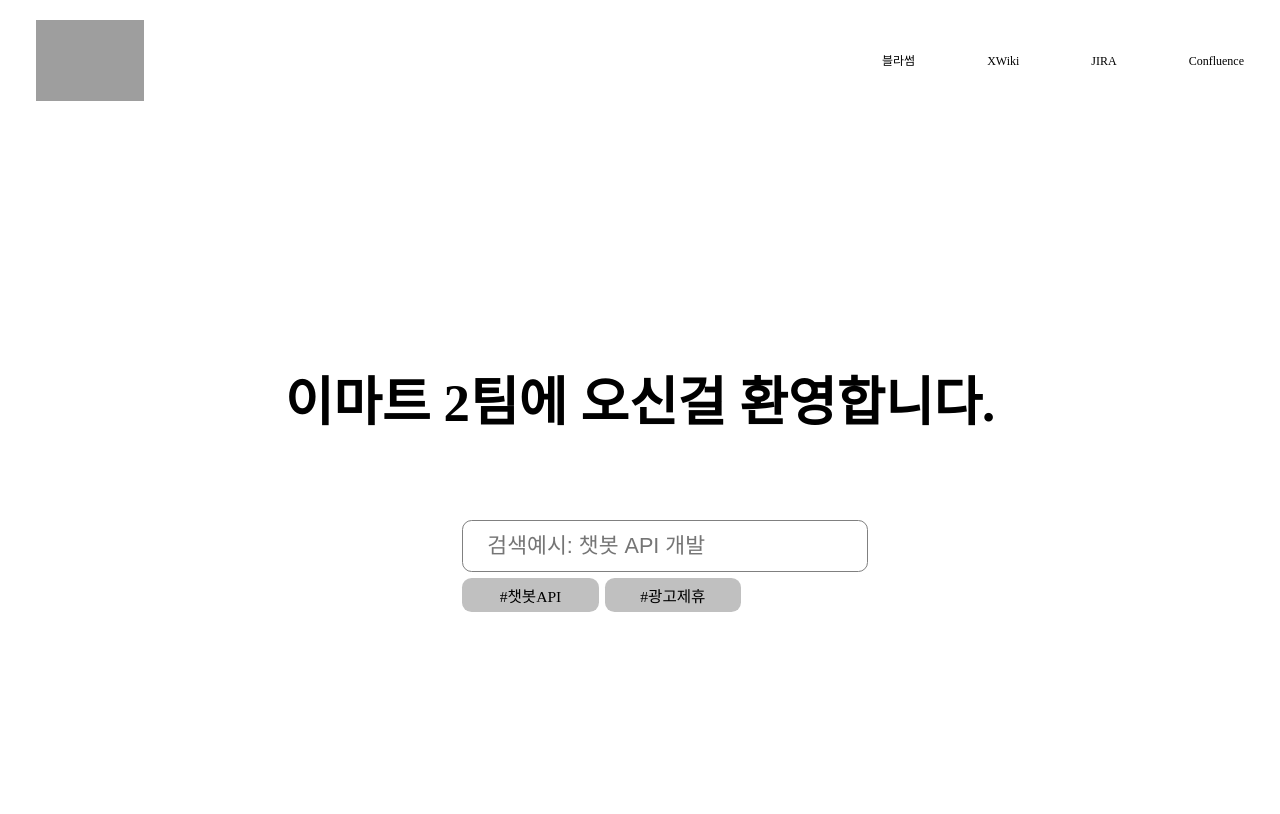
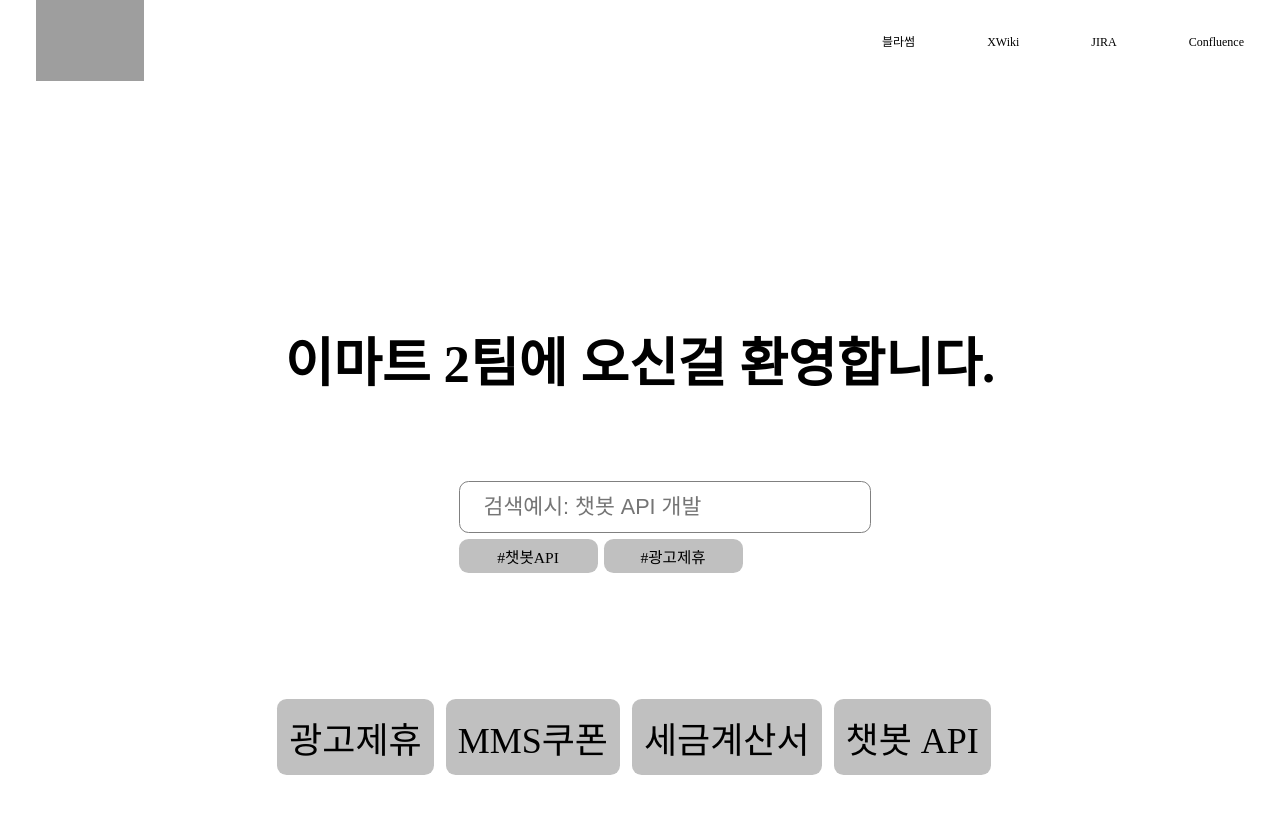
Before and after one commit to easymean/emart2-client, a React (Create React App) app: page / in a window 1280 px wide. Shown: the top 814 px of the page. Built offline with nearby package versions, Linux system fonts and the light colour scheme; grey boxes are pictures that could not be loaded; the HTML template or start-up script is replaced by a standard one.

Commit message:
chore: rename menu to maincategory

```diff
--- a/src/container/menu/index.tsx
+++ /dev/null
@@ -1,7 +0,0 @@
-import React from "react";
-
-const Menu = () => {
-  return <></>;
-};
-
-export default Menu;
--- a/src/view/main/index.tsx
+++ b/src/view/main/index.tsx
@@ -2,14 +2,14 @@
 import * as S from "./styles";
 
 import MainSearch from "@/container/main-search";
-import Menu from "@container/menu";
+import MainCateogory from "@/container/main-cateogory";
 
 const MainPage = () => {
   return (
     <S.MainContainer>
       <S.Title>이마트 2팀에 오신걸 환영합니다.</S.Title>
-      <MainSearch/>
-      <Menu />
+      <MainSearch />
+      <MainCateogory />
     </S.MainContainer>
   );
 };
```
